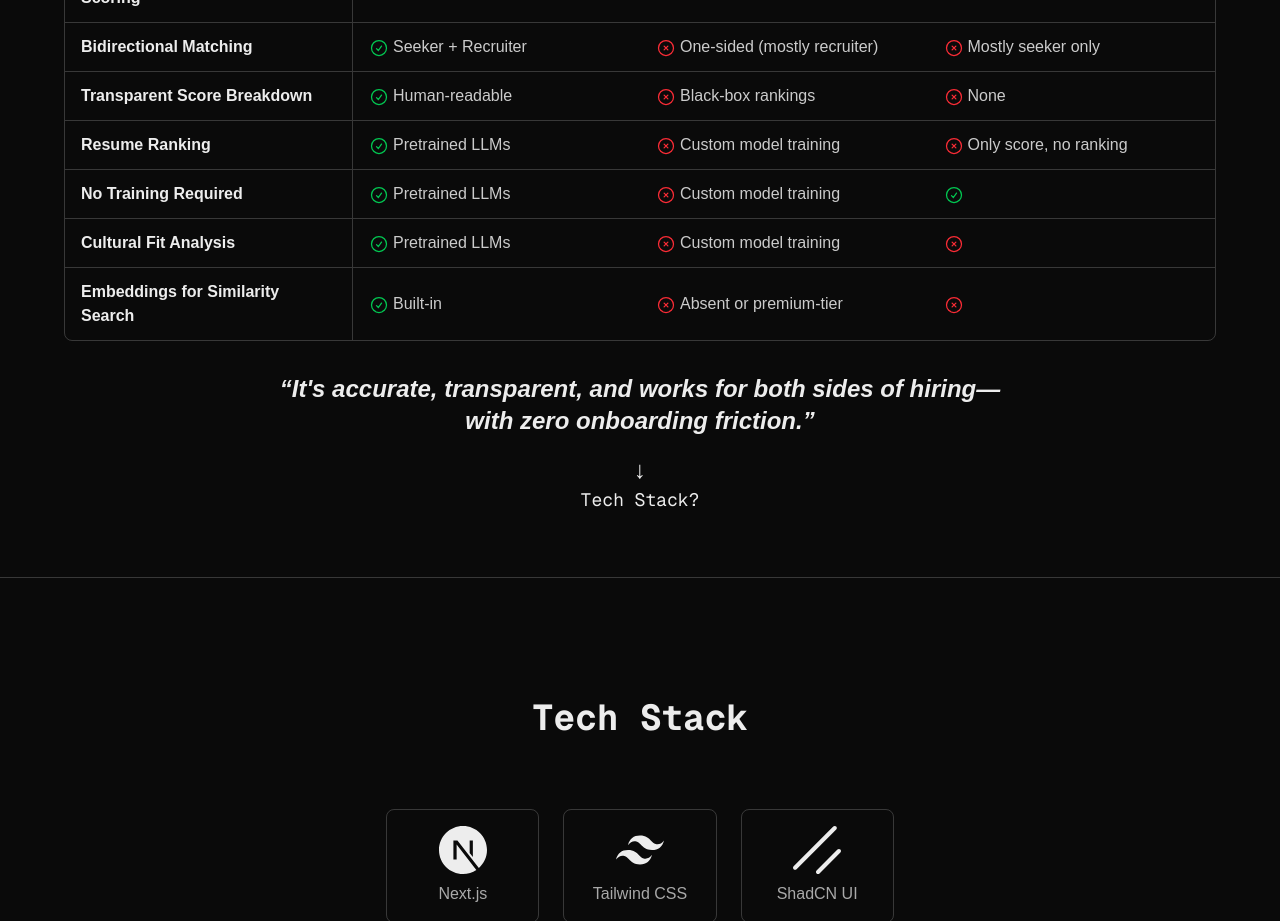
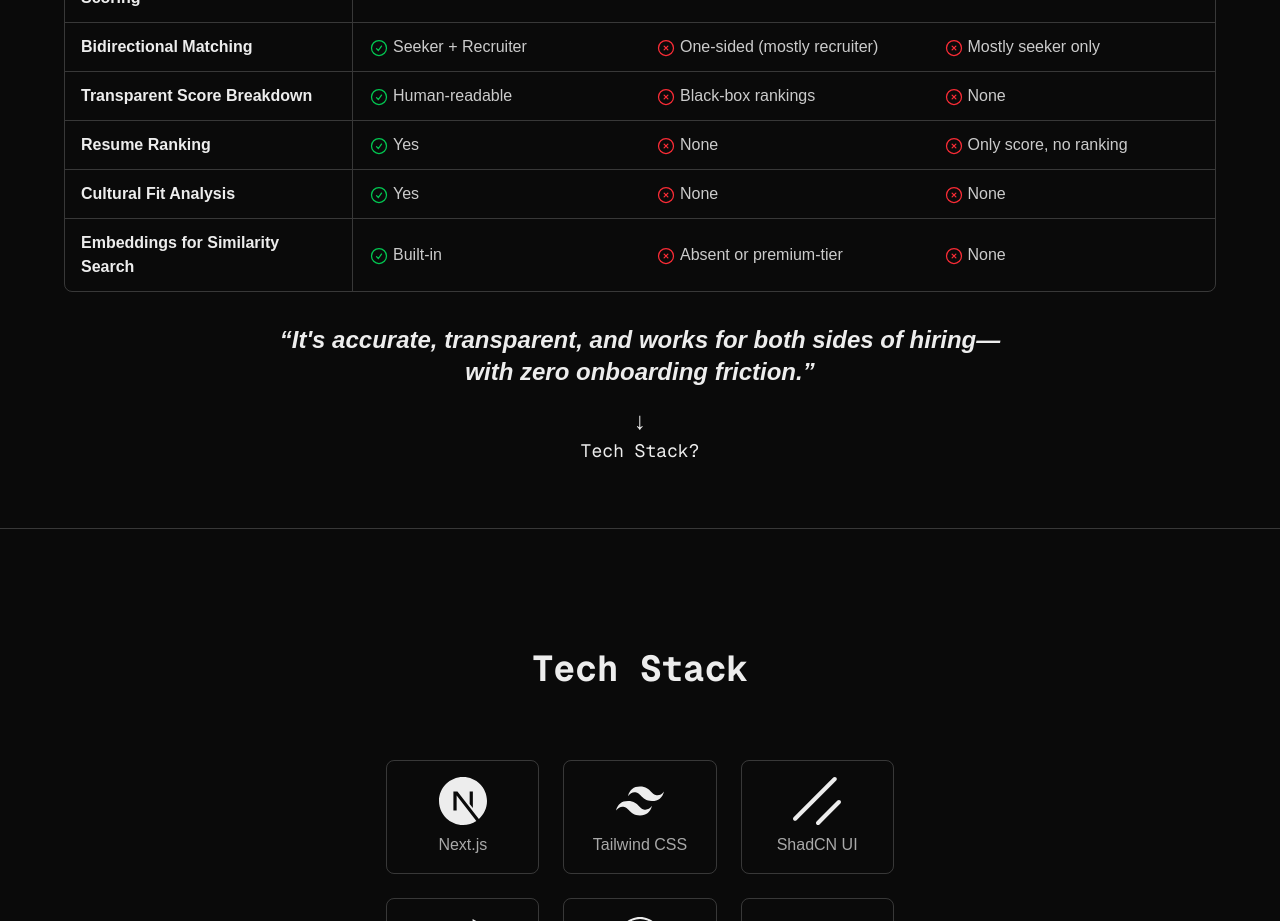
Before and after one commit to arBishal/NexHire.Ai, a Next.js app: page / in a window 1280 px wide. Shown: the part 3500-4421 px from the top of the page. Built offline with nearby package versions, Linux system fonts and the light colour scheme.

Commit message:
chore: change table row

```diff
--- a/components/landing-sections/comparison-table.jsx
+++ b/components/landing-sections/comparison-table.jsx
@@ -28,27 +28,21 @@ const data = [
   },
   {
     feature: 'Resume Ranking',
-    nexhire: { ok: true, note: 'Pretrained LLMs' },
-    ats: { ok: false, note: 'Custom model training' },
+    nexhire: { ok: true, note: 'Yes' },
+    ats: { ok: false, note: 'None' },
     builders: { ok: false, note: 'Only score, no ranking' },
-  },
-  {
-    feature: 'No Training Required',
-    nexhire: { ok: true, note: 'Pretrained LLMs' },
-    ats: { ok: false, note: 'Custom model training' },
-    builders: { ok: true, note: '' },
   },
     {
     feature: 'Cultural Fit Analysis',
-    nexhire: { ok: true, note: 'Pretrained LLMs' },
-    ats: { ok: false, note: 'Custom model training' },
-    builders: { ok: false, note: '' },
+    nexhire: { ok: true, note: 'Yes' },
+    ats: { ok: false, note: 'None' },
+    builders: { ok: false, note: 'None' },
   },
   {
     feature: 'Embeddings for Similarity Search',
     nexhire: { ok: true, note: 'Built-in' },
     ats: { ok: false, note: 'Absent or premium-tier' },
-    builders: { ok: false, note: '' },
+    builders: { ok: false, note: 'None' },
   },
 ];
 
```
